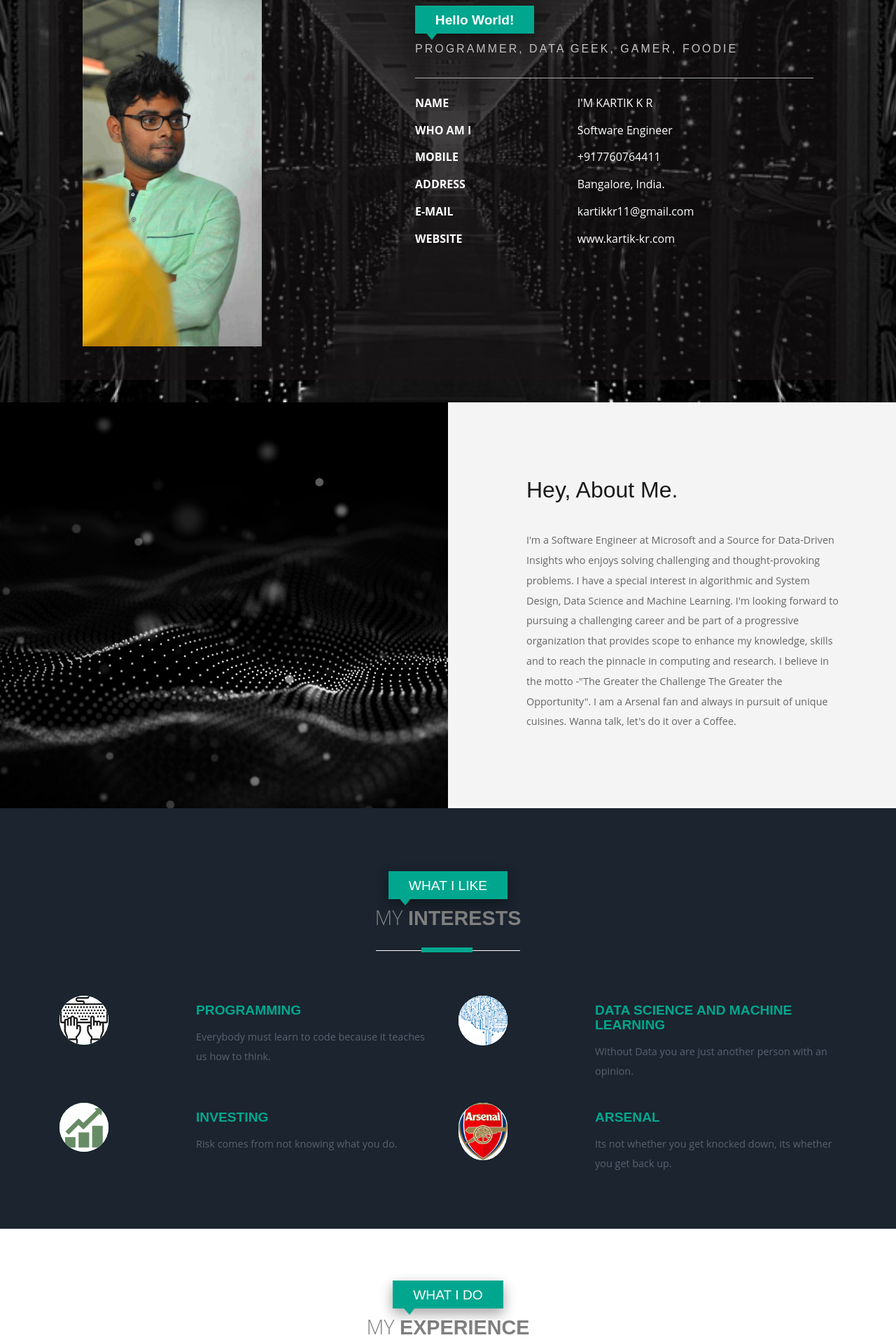
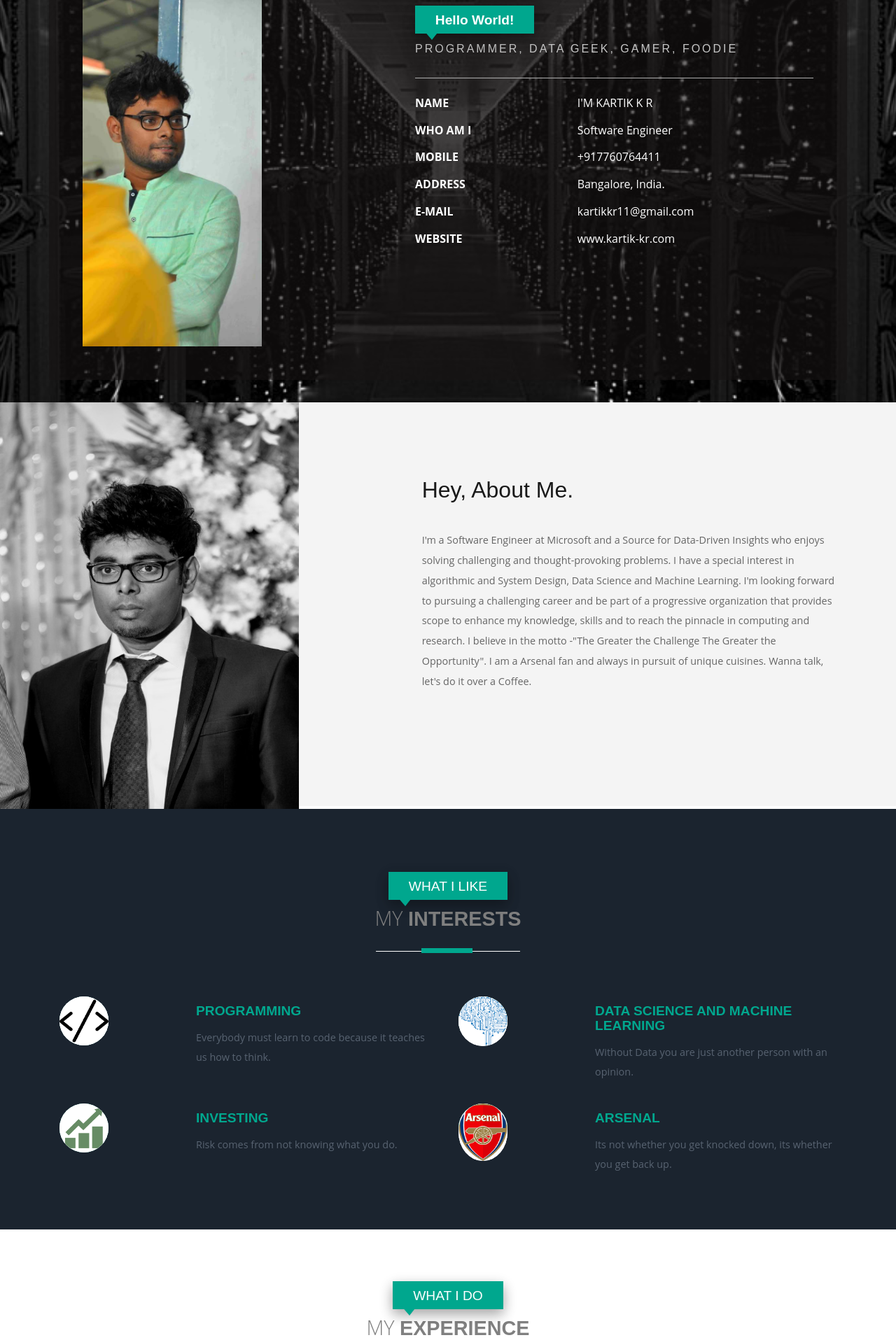
Before and after one commit to kartik-kr/Personal-Website, a Django app: page / in a window 1280 px wide. Shown: the part 193-2108 px from the top of the page at 70% size. Run offline with Django 3.2, Linux system fonts and the light colour scheme; some libraries are stand-ins or nearby versions; some web fonts are replaced.

Commit message:
fix images

```diff
--- a/index/static/home/css/style.css
+++ b/index/static/home/css/style.css
@@ -563,7 +563,7 @@
   transition-duration: 0.3s;
   -webkit-transition-timing-function: ease-out;
   transition-timing-function: ease-out;
-      border-radius: 50%;
+      border-radius: 100%;
 }
 .hvr-rectangle-in:hover, .hvr-rectangle-in:focus, .hvr-rectangle-in:active {
   color: white;
@@ -586,7 +586,7 @@
 .timeline-badgecentral {
   background-color: #ffffff !important;
   width: 70px;
-  border-radius: 55%;
+  border-radius: 80%;
 }
 
 #work {
--- a/index/templates/home/index.html
+++ b/index/templates/home/index.html
@@ -135,7 +135,7 @@
         </div>
                         <!-- about -->
                         <div id="about" class="about">
-                                <div class="col-md-6 about-left">
+                                <div class="col-md-8 about-left">
                                                         <div class="item">
                                                                 <div class="about-left-grid">
                                                                                <h2>Hey, About Me.</h2><br>
@@ -146,7 +146,8 @@
                                                                                </div>
                                                         </div>
                                 </div>
-                                <div class="col-md-6 about-right">
+                                <div class="col-md-4 about-right">
+                                <img src="{% static 'home/images/about-pic.jpg" style="height: 581px; width: 100%;">
 
                                 </div>
                                 <div class="clearfix"> </div>
@@ -164,10 +165,10 @@
                                         </div>
                                         <!-- services-grids -->
                                         <div class="wthree_about_right_grids w3l-agile">
-                                <div class="col-md-6 wthree_about_right_grid">
+                                        <div class="col-md-6 wthree_about_right_grid">
                                         <div class="col-xs-4 wthree_about_right_grid_left">
                                                 <div class="hvr-rectangle-in">
-                                                <img src="{% static 'home/images/Programming.png' %}" class="timeline-badgecentral"></img>
+                                                <img src="{% static 'home/images/programming.jpg' %}" class="timeline-badgecentral"></img>
                                         </div>
                                         </div>
                                         <div class="col-xs-8 wthree_about_right_grid_right">
```
Also changed, not shown: index/static/home/images/about-pic.jpg, index/static/home/images/programming.jpg (added), index/static/home/images/programming.png (deleted).
